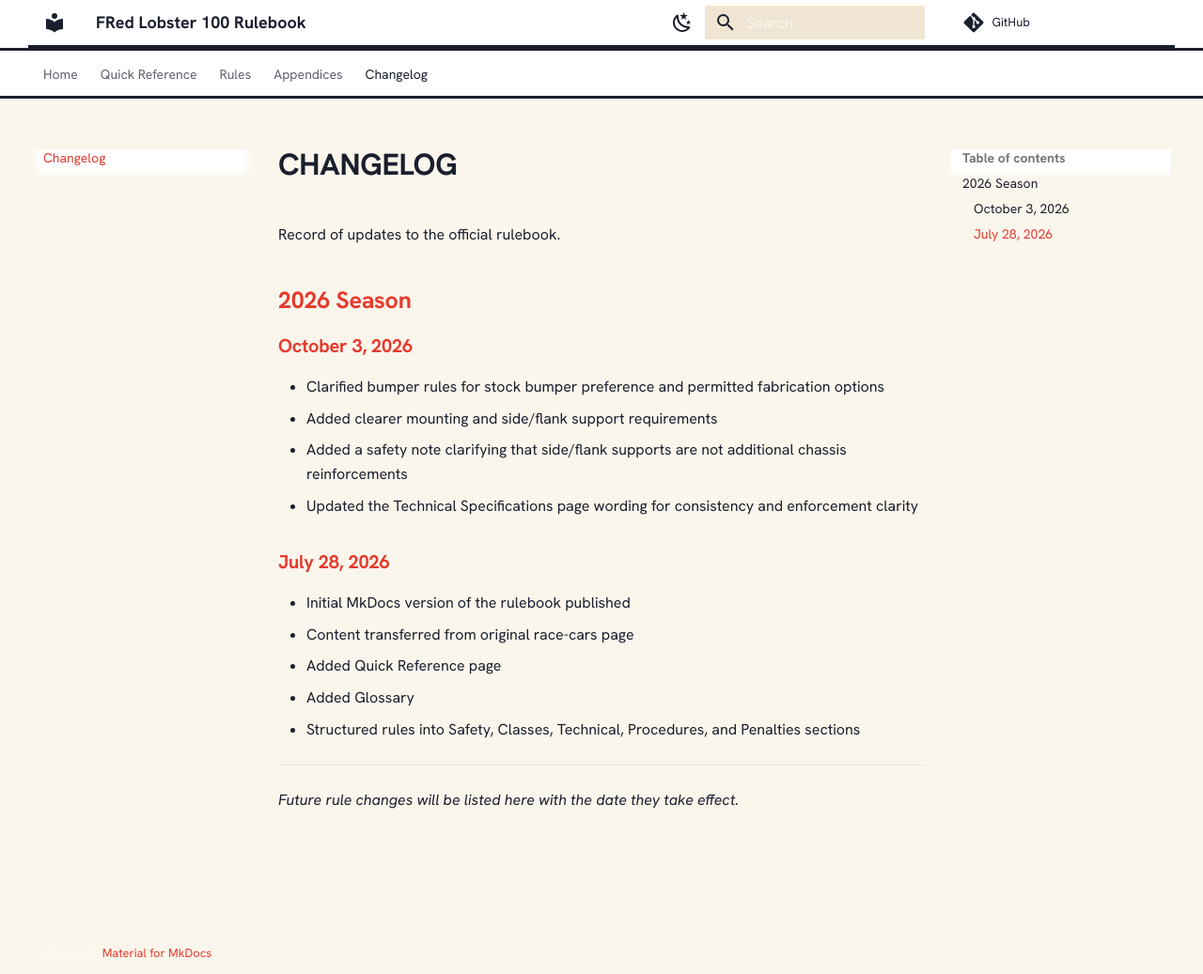
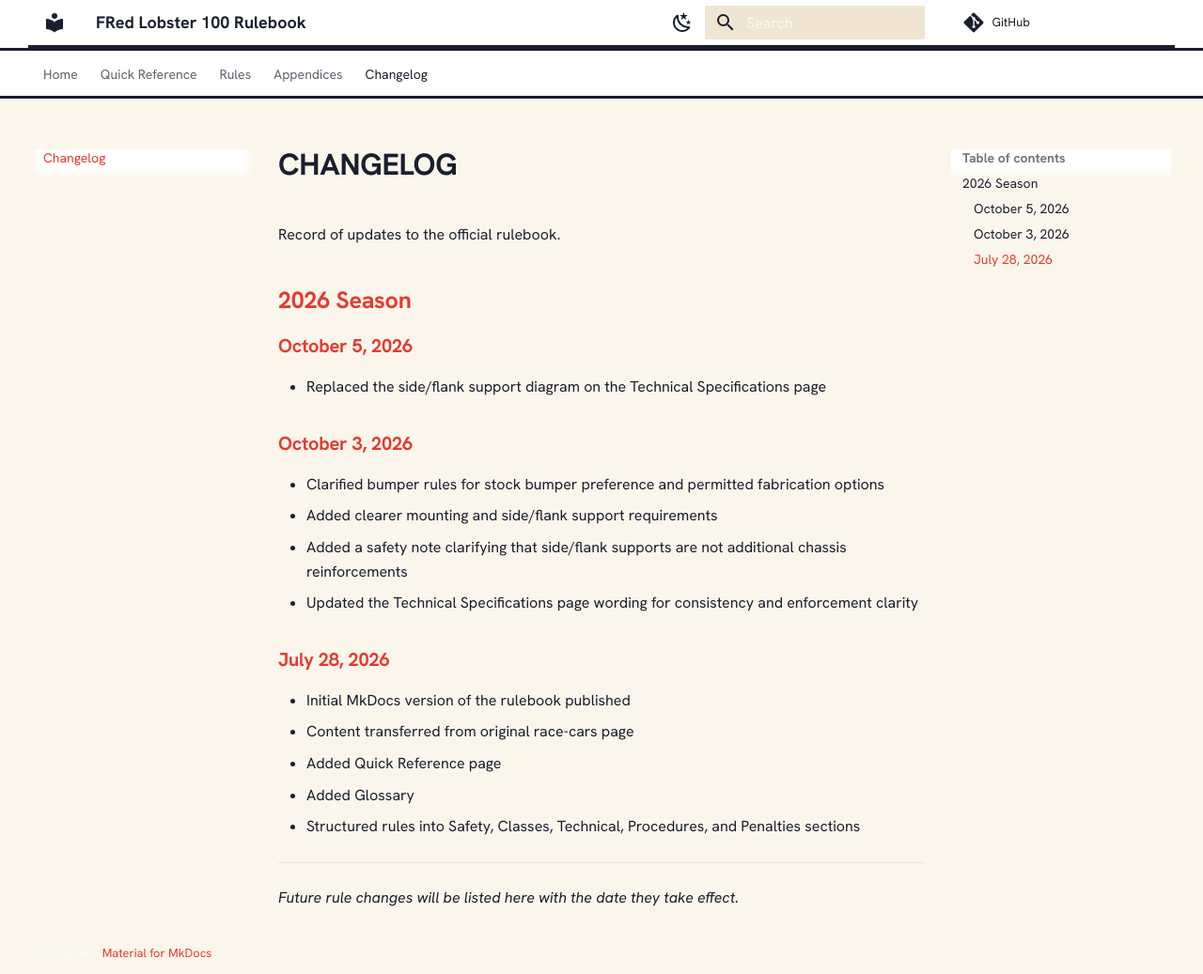
Before and after one commit to ruddyrid/race-rulebook, an MkDocs documentation site: the page built from docs/changelog.md, in a window 1280 px wide and 1037 px high. Shown: the whole window at 94% size. Built offline with MkDocs 1.6.1 and Material for MkDocs 9.7.7, drawn with Linux system fonts in a browser that asks for light colours; some web fonts are replaced; comment, search, counter and statistics services are not loaded.

Commit message:
Add changelog update workflow
Record the technical image replacement and add a PR reminder and check for changelog updates.

Co-authored-by: Copilot <223556219+Copilot@users.noreply.github.com>

```diff
--- a/docs/changelog.md
+++ b/docs/changelog.md
@@ -3,6 +3,9 @@
 Record of updates to the official rulebook.
 
 ## 2026 Season
+
+### October 5, 2026
+- Replaced the side/flank support diagram on the Technical Specifications page
 
 ### October 3, 2026
 - Clarified bumper rules for stock bumper preference and permitted fabrication options
```
Also changed, not shown: .github/pull_request_template.md (added), 1 other file.
